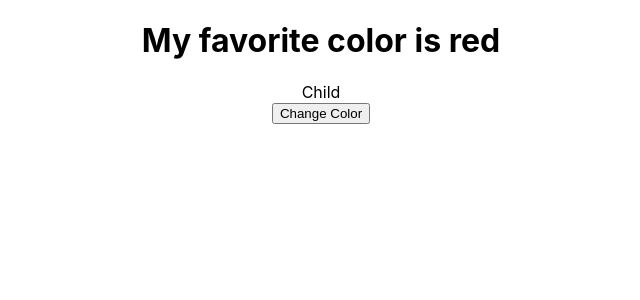
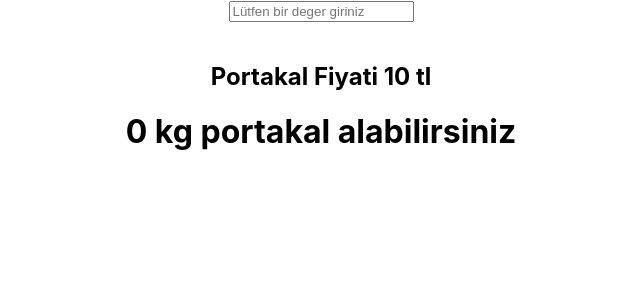
Before and after one commit to VepaHocanazarov/React-Egtimi-Section--6--React-Ya-am-D-ng-s-, a React (Create React App) app: page / in a window 1280 px wide. Shown: the top 300 px of the page, without its empty margins (319-959 px from the left). Built offline with nearby package versions, Linux system fonts and the light colour scheme.

Commit message:
51. ShouldComponenetUpdate

```diff
--- a/src/App.js
+++ b/src/App.js
@@ -5,30 +5,19 @@ import Child from './Child';
 
 class App extends Component {
 
-  constructor(props) {
-
-    console.log("Constructor");
-    super(props);
-    this.state = {
-      favoritecolor: "red"
-    }
+  state = {
+    tl: 0
   }
 
-
-
-  componentWillMount = () => {  // Artık kullanılan ve tavsiye edilen bir yöntem degil, render den önce çalişir...
-    console.log("WillMount")
-  };
-
-  componentDidMount() {
-    console.log("DidMount");  // render den sonra calısır ve setTimeout ile zaman belirterek otomatik render yapabilmekteyiz örnek aşagıda.
-
+  change = (e) =>{
+    this.setState({
+    tl:e.target.value
+    })
   }
 
-  onClick = () =>{
-    this.setState({
-      favoritecolor:"Green"
-    });
+  shouldComponentUpdate = (nextProps, nextState) => {
+    console.log("shouldComponentUpdate",nextProps,nextState);
+    return (nextState.tl % 10 ) === 0;
   }
 
 
@@ -39,10 +28,14 @@ class App extends Component {
     return (
       <div className="App">
 
-        <h1>My favorite color is {this.state.favoritecolor} </h1>
+        <input name='tl' id='tl' onChange={this.change} placeholder='Lütfen bir deger giriniz' />
+        <br />
+        <br />
 
-        <Child renk={this.state.favoritecolor} />
-        <button onClick={this.onClick} >Change Color</button>
+        <h2> Portakal Fiyati 10 tl</h2>
+        <h1> {this.state.tl  / 10} kg portakal alabilirsiniz </h1>
+
+
 
       </div>
     );
```
